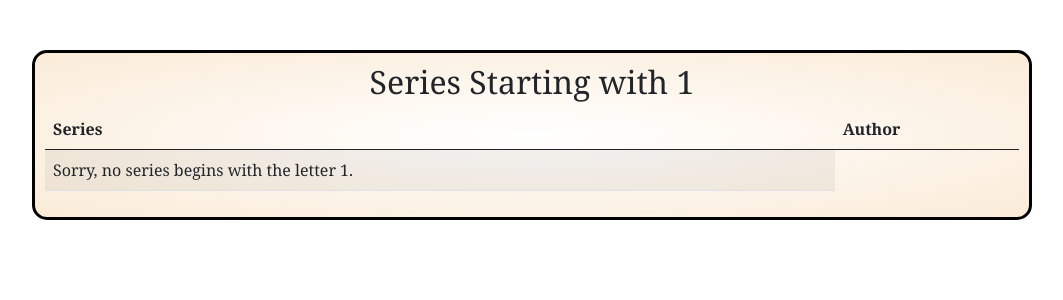
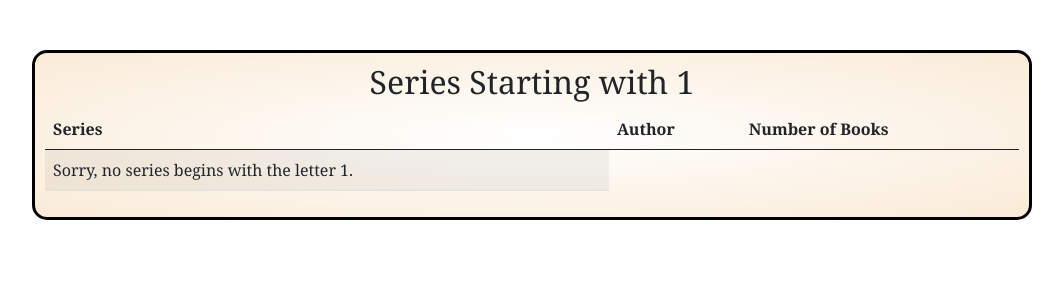
Before and after one commit to fredgyoung/Dystopia, a Django app: a page that uses dystopia/templates/series_list.html in a window 1280 px wide. Shown: the part 56-356 px from the top of the page, without its empty margins (108-1171 px from the left). Run offline with Django 3.2, Linux system fonts and the light colour scheme; data that the repository does not hold is empty; parts of the project's set-up code (start-up, migrations or seed data) failed here and were passed over.

Commit message:
added series and book totals

```diff
--- a/dystopia/templates/series_list.html
+++ b/dystopia/templates/series_list.html
@@ -11,6 +11,7 @@
             <tr>
                 <th scope="col">Series</th>
                 <th scope="col">Author</th>
+                <th scope="col">Number of Books</th>
             </tr>
         </thead>
         <tbody>
@@ -19,6 +20,7 @@
                     <tr>
                         <td><a href="{% url 'series_detail' series.slug %}">{{ series.title }}</a></td>
                         <td><a href="{% url 'author_detail' series.author.slug %}">{{ series.author.first_name_last_name }}</a></td>
+                        <td>{{ series.number_of_books }}</td>
                     </tr>
                 {% endfor %}
             {% else %}
--- a/dystopia/views.py
+++ b/dystopia/views.py
@@ -26,6 +26,7 @@ def home_page_view(request):
 
 def author_list_view(request, letter):
     author_list = Author.objects.filter(last_names__startswith=letter, publish__exact=True)
+    #author_list = Author.objects.filter(last_names__startswith=letter, number_of_books__gt=0)
     context = {
         'letter': letter,
         'author_list': author_list,
@@ -60,6 +61,7 @@ def author_detail_view(request, slug):
 
 def series_list_view(request, letter):
     series_list = Series.objects.filter(title__startswith=letter, publish__exact=True)
+    #series_list = Series.objects.filter(title__startswith=letter, number_of_books__gt=0)
     context = {
         'letter': letter,
         'series_list': series_list,
```
